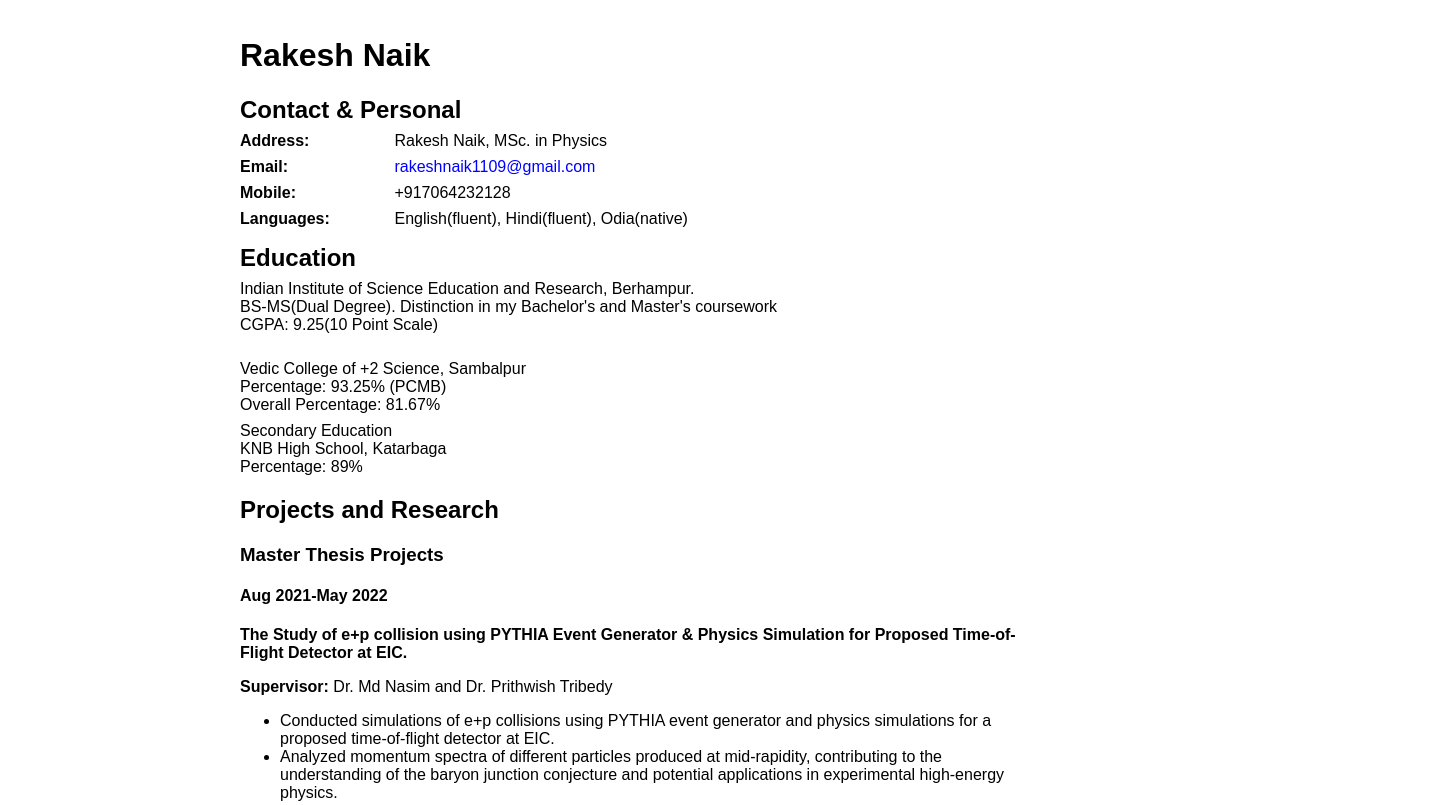
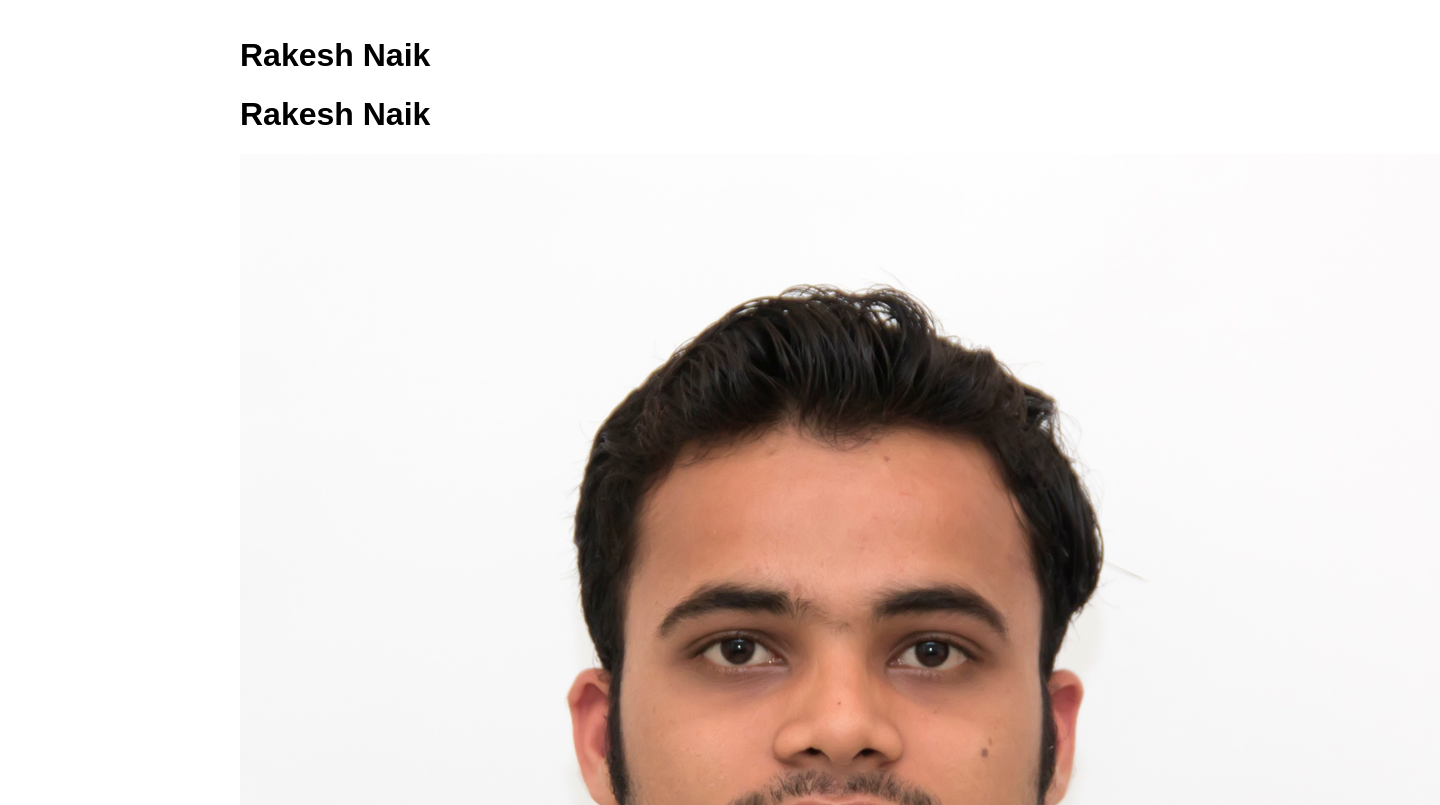
Before and after one commit to RNaik1109/NaikRakesh.com, a plain HTML site: page index.html in a window 1280 px wide. Shown: the top 805 px of the page, 1440 px wide, since content can reach past the window. Drawn offline with Linux system fonts and the light colour scheme.

Commit message:
Update index.html

```diff
--- a/index.html
+++ b/index.html
@@ -51,10 +51,16 @@
 </head>
 <body>
 	<div class="container">
+
+
 		<header>
 			<h1>Rakesh Naik</h1>
 
 		</header>
+		<header>
+	           <h1>Rakesh Naik</h1>
+	           <img src="rakesh.jpg" alt="Rakesh Naik">
+                </header>
 		<section class="section">
 			<h2>Contact &amp; Personal</h2>
 			<div class="item">
@@ -187,7 +193,7 @@
 		</div>
 
 		<div>
-			<h5>January 17- February 12, 2020</h5>
+			<h4>January 17- February 12, 2020</h4>
 			<h4>International Astronomical Search Collaboration</h4>
 			<ul>
 				<li>Contributed to the observation of near-Earth objects and Main Belt asteroids by participating in the analysis of images from Pan-STARRS.</li>
```
